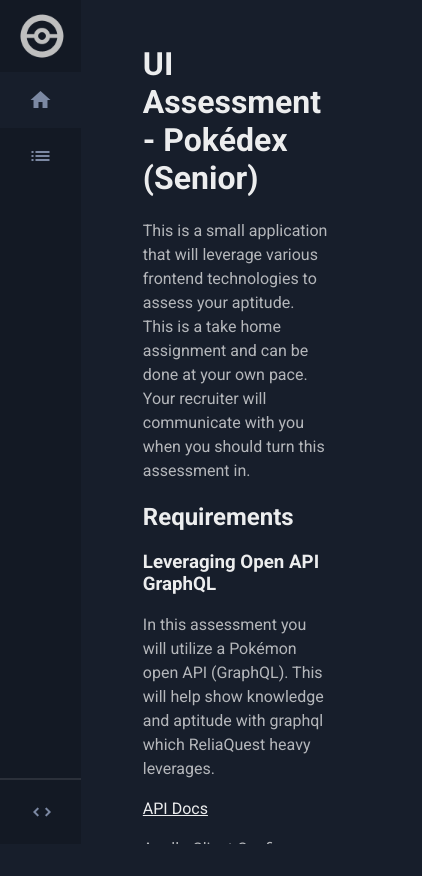
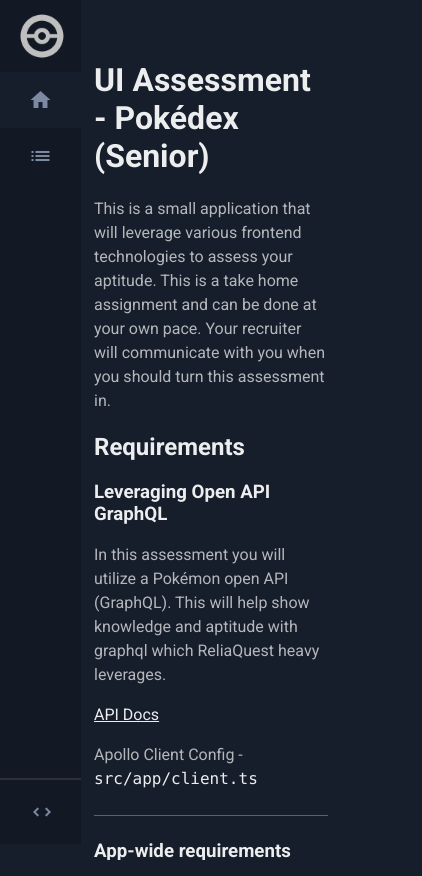
Before and after one commit to tannerolsen7/ui-assessment-pokedex, a React (Vite) app: page / in a window 390 px wide. Shown: the whole page, 422 px wide, since content can reach past the window. Before the commit the page ends 844 px from the top, so only its background shows below. Built offline with nearby package versions, Linux system fonts and the light colour scheme.

Commit message:
adjust mobile styling

```diff
--- a/src/app/App.tsx
+++ b/src/app/App.tsx
@@ -60,6 +60,11 @@
       height: '100%',
       width: '100%',
       display: 'flex',
+
+      '@media (max-width: 1000px)': {
+        flexDirection: 'column',
+        padding: '16px'
+      }
     },
     content: {
       flex: '1',
--- a/src/components/PokemonList/PokemonListItem.tsx
+++ b/src/components/PokemonList/PokemonListItem.tsx
@@ -48,7 +48,12 @@
         padding: '8px 16px',
         gap: '20px',
         textAlign: 'left',
-        width: 'fit-content'
+        width: 'fit-content',
+
+        '@media (max-width: 1000px)': {
+          flexDirection: 'column',
+          width: '200px'
+        }
       },
       info: {
         '& p, & h1': {
--- a/src/components/PokemonList/PokemonSearch.tsx
+++ b/src/components/PokemonList/PokemonSearch.tsx
@@ -44,6 +44,9 @@
             maxWidth: '480px',
             margin: 'auto',
             transition: 'box-shadow .3s ease',
+            '@media (max-width: 1000px)': {
+                maxWidth: '200px',
+            }
         },
         search: {
             flexGrow: '1',
```
